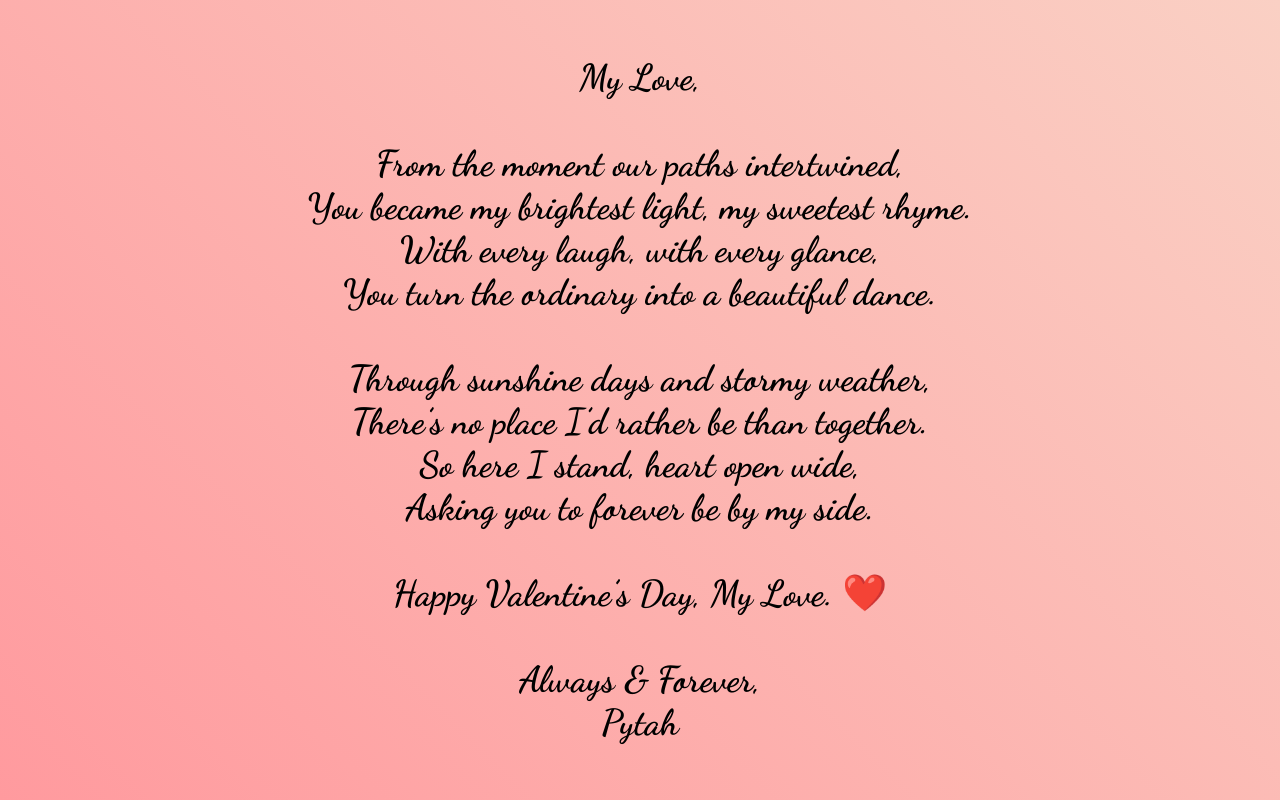
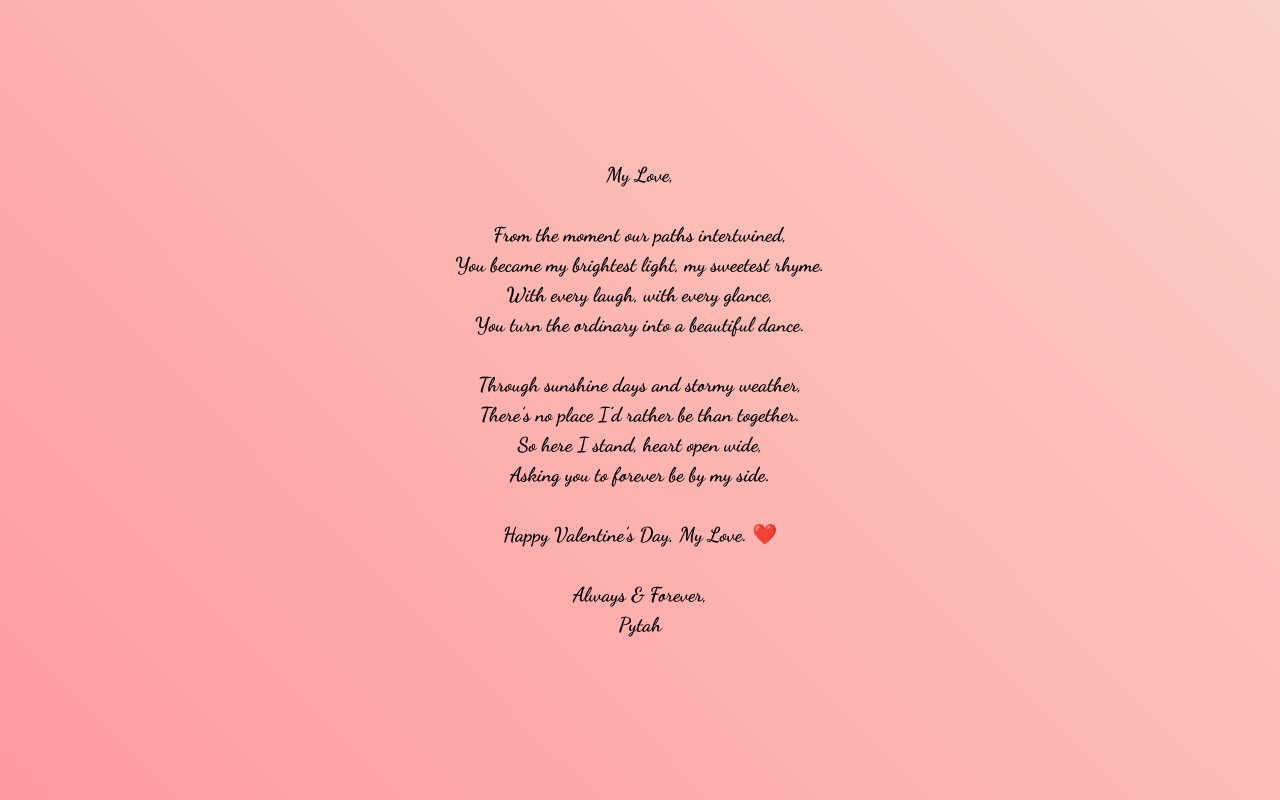
Before and after one commit to Wachirah005/Valentine_Page, a plain HTML site: page valentine-message.html in a window 1280 px wide. Drawn offline with Linux system fonts and the light colour scheme.

Commit message:
Add files via upload

```diff
--- a/valentine-message.html
+++ b/valentine-message.html
@@ -15,13 +15,16 @@
             align-items: center;
             height: 100vh;
             margin: 0;
+            padding: 20px;
+            box-sizing: border-box;
         }
         .message {
-            font-size: 36px;
+            font-size: 20px;
             font-weight: bold;
+            line-height: 1.5;
         }
         .heart {
-            font-size: 48px;
+            font-size: 36px;
             color: red;
         }
     </style>
```
